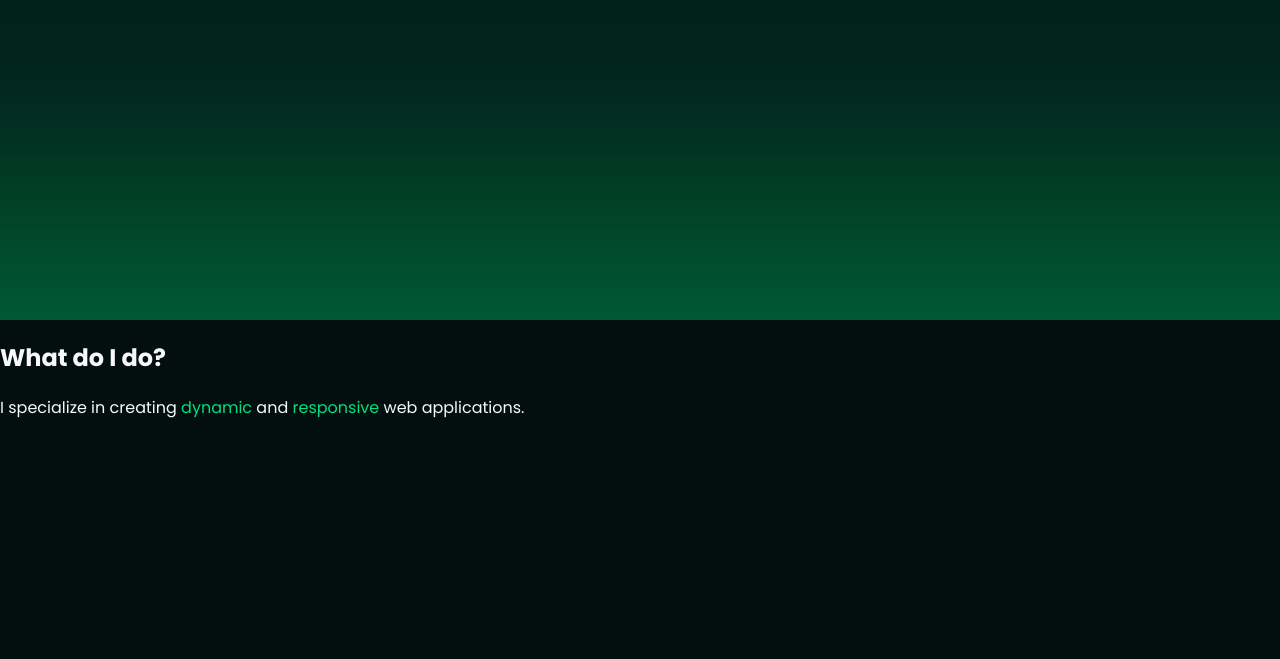
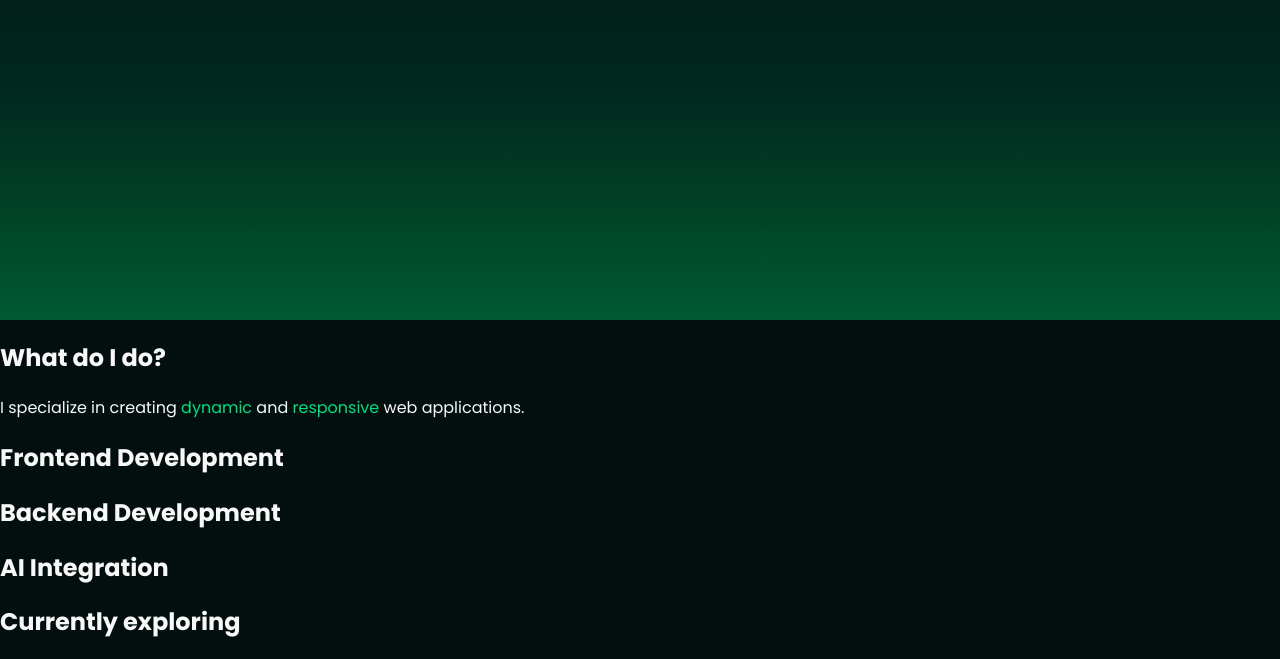
Before and after one commit to anndreipopa/Portfolio, a plain HTML site: page index.html in a window 1280 px wide. Shown: the part 519-1178 px from the top of the page. Before the commit the page ends 955 px from the top, so only its background shows below. Drawn offline with Linux system fonts and the light colour scheme.

Commit message:
slight adjustments and favicon

```diff
--- a/index.html
+++ b/index.html
@@ -4,7 +4,9 @@
   <meta charset="UTF-8">
   <meta name="viewport" content="width=device-width, initial-scale=1.0">
   <title>Andrei Popa | Fullstack Developer</title>
+  <meta property="og:image" content="assets/logo.svg" />
   <link rel="stylesheet" href="styles.css">
+  <link rel="icon" href="assets/logo.svg" type="image/svg+xml">
   <link rel="preconnect" href="https://fonts.googleapis.com">
   <link rel="preconnect" href="https://fonts.gstatic.com" crossorigin>
   <link href="https://fonts.googleapis.com/css2?family=Poppins:ital,wght@0,100;0,200;0,300;0,400;0,500;0,600;0,700;0,800;0,900;1,100;1,200;1,300;1,400;1,500;1,600;1,700;1,800;1,900&family=Syne:wght@400..800&display=swap" rel="stylesheet">
@@ -52,7 +54,19 @@
     <section id="Skills" class="skills">
       <h2 class="skillstitle">What do I do?</h2>
       <p class="skillssubtitle">I specialize in creating <span class="spantag">dynamic</span> and <span class="spantag">responsive</span> web applications.</p>
-      <div class="frontend"></div>
+      <div class="containerskills"></div>
+        <div class="frontend">
+          <h2>Frontend Development</h2>
+        </div>
+      </div class="backend">
+          <h2>Backend Development</h2>
+        </div>
+      </div class="AI Integration">
+          <h2>AI Integration</h2>
+        </div>
+      </div class="exploring">
+          <h2>Currently exploring</h2>
+        </div>
   </main>
   <script src="script.js"></script>
 </body>
```
